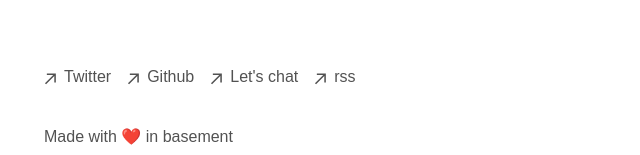
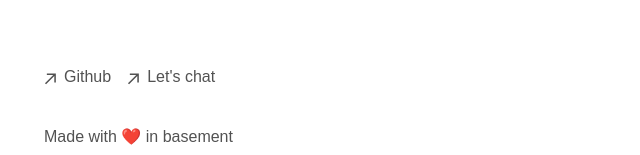
Before and after one commit to iliassjabali/iliassjabali, a Next.js app: page / in a window 1280 px wide. Shown: the part 379-534 px from the top of the page, without its empty margins (308-948 px from the left). Built offline with nearby package versions, Linux system fonts and the light colour scheme; a web font is replaced by a local one.

Commit message:
Update footer.tsx

```diff
--- a/src/components/footer.tsx
+++ b/src/components/footer.tsx
@@ -17,10 +17,7 @@ export const Footer = () => (
   <footer className="mb-16">
     <ul className="font-sm mt-8 flex flex-col space-y-2 space-x-0 text-neutral-600 md:flex-row md:space-y-0 md:space-x-4 dark:text-neutral-300">
       {[
-        {
-          href: "https://www.twitter.com/iliassjabali",
-          title: "Twitter",
-        },
+
         {
           href: "https://github.com/iliassjabali",
           title: "Github",
@@ -28,10 +25,6 @@ export const Footer = () => (
         {
           href: "https://cal.com/iliassjabali",
           title: "Let's chat",
-        },
-        {
-          href: "/rss",
-          title: "rss",
         },
       ].map(({ href, title }) => (
         <li key={href}>
```
